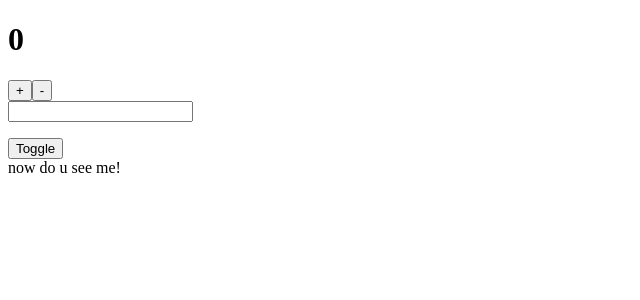
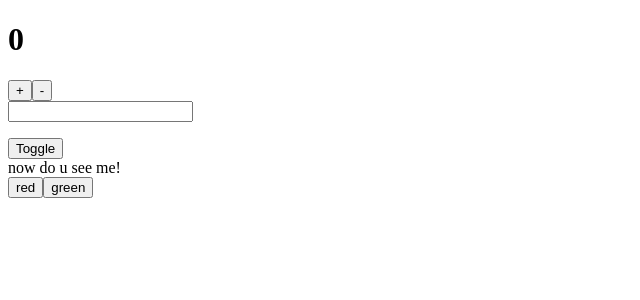
Before and after one commit to abhijithpr08/state-event-handling, a React (Vite) app: page / in a window 1280 px wide. Shown: the top 300 px of the page, without its empty margins (0-640 px from the left). Built offline with nearby package versions, Linux system fonts and the light colour scheme.

Commit message:
pass arguments to event handler

```diff
--- a/src/App.jsx
+++ b/src/App.jsx
@@ -2,13 +2,16 @@ import React from 'react'
 import Counter from './componets/Counter'
 import InputDemo from './componets/InputDemo'
 import ToggleDiv from './componets/ToggleDiv'
+import List from './componets/List'
 
 const App = () => {
+  const colors = ["red", "green"]
   return (
     <div>
       <Counter/>
       <InputDemo/>
       <ToggleDiv/>
+      <List items={colors}/>
     </div>
   )
 }
--- /dev/null
+++ b/src/componets/List.jsx
@@ -0,0 +1,9 @@
+import React from 'react'
+
+const List = ({items}) => {
+
+    const handleClick = item => alert(item)
+  return items.map(i=> <button key={i} onClick={()=>handleClick(i)}>{i}</button> )
+}
+
+export default List
```
